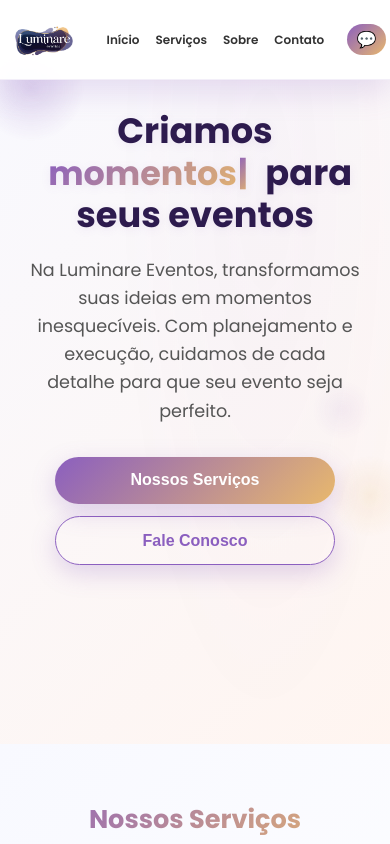
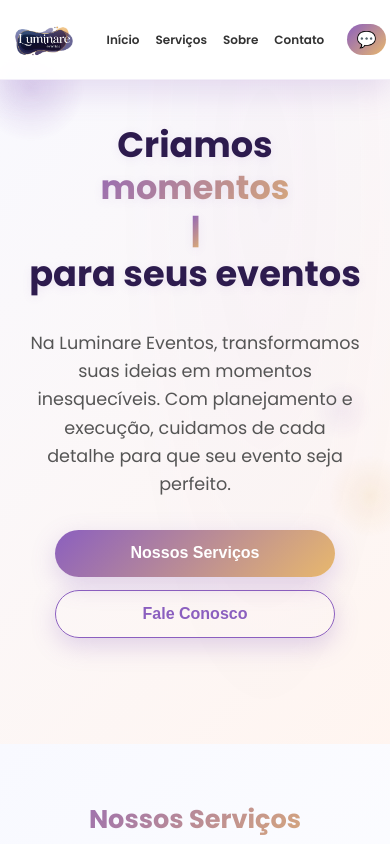
Before and after one commit to Gugalzg/Luminare-Eventos, a React (Create React App) app: page / in a window 390 px wide. Shown: the top 844 px of the page. Built offline with nearby package versions, Linux system fonts and the light colour scheme.

Commit message:
style: separado a escrita do Hero(TypewriterText) em duas linhas

```diff
--- a/src/components/Hero/Hero.css
+++ b/src/components/Hero/Hero.css
@@ -86,8 +86,10 @@
 
 /* Ajuste para o typewriter dentro do h1 */
 .hero h1 .typewriter-text {
-  display: inline-block;
+  display: flex;
   vertical-align: baseline;
+  align-items: center;
+  justify-content: center;
 }
 
 .hero p {
@@ -258,7 +260,7 @@
   .hero {
     flex-direction: column;
     text-align: center;
-    padding: 90px 4% 4rem 4%; /* MOBILE 100%: volta ao original (era 72px 3.2%) */
+    padding: 90px 4% 4rem 4%;
     min-height: 100vh;
     justify-content: center;
     align-items: center;
@@ -267,25 +269,30 @@
   .hero-content {
     max-width: 100%;
     margin-bottom: 0;
-    padding: 0 1rem; /* MOBILE 100%: volta ao original (era 0.8rem) */
+    padding: 0 1rem;
     margin-top: 30px;
   }
 
   .hero h1 {
-    font-size: 2.8rem; /* MOBILE 100%: volta ao original (era 2.24rem) */
+    font-size: 2.8rem;
     line-height: 1.3;
-    margin-bottom: 1.5rem; /* MOBILE 100%: volta ao original (era 1.2rem) */
+    margin-bottom: 1.5rem;
     font-weight: 800;
     text-shadow: 0 2px 10px rgba(139, 95, 191, 0.1);
+    /* Definir altura mínima para evitar mudanças de layout - aumentada para duas linhas */
+    min-height: 240px;
+    display: flex;
+    flex-direction: column;
+    align-items: center;
+    justify-content: center;
   }
 
   /* Ajuste para typewriter no mobile */
   .hero h1 .typewriter-text {
-    display: inline-block;
-    min-width: 220px; /* ajuste para o maior texto do seu array */
-    min-height: 1.2em;
-    text-align: center;
+    display: flex;
     transition: none;
+    align-items: center;
+    justify-content: center;
   }
 
   .hero p {
@@ -384,23 +391,25 @@
 /* Para telas muito pequenas - MOBILE 100% */
 @media (max-width: 480px) {
   .hero {
-    padding: 80px 3% 3rem 3%; /* MOBILE 100%: volta ao original (era 64px 2.4%) */
+    padding: 80px 3% 3rem 3%;
     min-height: 90vh;
   }
 
   .hero-content {
-    padding: 0 0.5rem; /* MOBILE 100%: volta ao original (era 0.4rem) */
+    padding: 0 0.5rem;
   }
 
   .hero h1 {
-    font-size: 2.2rem; /* MOBILE 100%: volta ao original (era 1.76rem) */
+    font-size: 2.2rem;
     line-height: 1.2;
-    margin-bottom: 1.2rem; /* MOBILE 100%: volta ao original (era 0.96rem) */
+    margin-bottom: 1.2rem;
+    /* Ajustar altura mínima para telas menores - aumentada para duas linhas */
+    min-height: 200px;
   }
 
   /* Typewriter mais compacto em telas pequenas - MOBILE 100% */
   .hero h1 .typewriter-text {
-    font-size: 0.95em; /* MOBILE 100%: volta ao original (era 0.76em) */
+    font-size: 0.95em;
     line-height: 1.2;
   }
 
@@ -461,27 +470,17 @@
 /* Para telas extremamente pequenas - MOBILE 100% */
 @media (max-width: 350px) {
   .hero {
-    padding: 70px 2% 2rem 2%; /* MOBILE 100%: volta ao original (era 56px 1.6%) */
+    padding: 70px 2% 2rem 2%;
   }
 
   .hero h1 {
-    font-size: 1.9rem; /* MOBILE 100%: volta ao original (era 1.52rem) */
+    font-size: 1.9rem;
+    /* Altura mínima ainda menor para telas muito pequenas - aumentada para duas linhas */
+    min-height: 180px;
   }
 
   .hero h1 .typewriter-text {
-    font-size: 0.9em; /* MOBILE 100%: volta ao original (era 0.72em) */
-  }
-
-  .hero p {
-    font-size: 1rem; /* MOBILE 100%: volta ao original (era 0.8rem) */
-    margin-bottom: 1.5rem; /* MOBILE 100%: volta ao original (era 1.2rem) */
-  }
-
-  .primary-btn,
-  .secondary-btn {
-    padding: 0.8rem 1.5rem; /* MOBILE 100%: volta ao original (era 0.64rem 1.2rem) */
-    font-size: 0.95rem; /* MOBILE 100%: volta ao original (era 0.76rem) */
-    width: 90%; /* MOBILE 100%: volta ao original (era 72%) */
+    font-size: 0.9em;
   }
 }
 
--- a/src/components/Hero/TypewriterText.css
+++ b/src/components/Hero/TypewriterText.css
@@ -1,6 +1,31 @@
 .typewriter-text {
   display: inline-block;
   position: relative;
+  /* Definir largura mínima para evitar mudanças de layout */
+  min-width: 320px;
+  text-align: left; /* Mudança: alinhamento à esquerda para desktop */
+  /* Altura fixa para duas linhas */
+  min-height: 2.5em;
+  display: flex;
+  align-items: flex-start; /* Mudança: alinhamento à esquerda para desktop */
+  justify-content: flex-start; /* Mudança: justificação à esquerda para desktop */
+}
+
+.typewriter-lines {
+  display: flex;
+  flex-direction: column;
+  align-items: flex-start; /* Mudança: alinhamento à esquerda para desktop */
+  justify-content: flex-start; /* Mudança: justificação à esquerda para desktop */
+  line-height: 1.2;
+  width: 100%;
+}
+
+.typewriter-line {
+  display: flex;
+  align-items: center;
+  justify-content: flex-start; /* Mudança: justificação à esquerda para desktop */
+  min-height: 1.2em;
+  width: 100%;
 }
 
 .cursor {
@@ -29,17 +54,34 @@
   -webkit-text-fill-color: transparent;
   background-clip: text;
   font-weight: 700;
+  /* Garantir que o texto não quebre */
+  white-space: nowrap;
 }
 
 /* Responsividade */
 @media (max-width: 768px) {
   .typewriter-text {
-    display: inline-block;
+    /* Ajustar largura mínima para mobile */
+    min-width: 320px;
+    width: 320px;
+    /* Altura um pouco maior para mobile */
+    min-height: 2.8em;
+    /* Voltar ao centro no mobile */
     text-align: center;
+    align-items: center;
+    justify-content: center;
   }
 
-  .typewriter-highlight {
-    display: inline-block;
+  .typewriter-lines {
+    /* Voltar ao centro no mobile */
+    align-items: center;
+    justify-content: center;
+    gap: 0.1em;
+  }
+
+  .typewriter-line {
+    /* Voltar ao centro no mobile */
+    justify-content: center;
   }
 
   .cursor {
@@ -48,7 +90,14 @@
 }
 
 @media (max-width: 480px) {
-  .typewriter-highlight {
+  .typewriter-text {
+    /* Reduzir um pouco para telas menores mas manter fixo */
+    min-width: 280px;
+    width: 280px;
+    min-height: 2.6em;
+  }
+
+  .typewriter-line {
     font-size: inherit;
     line-height: inherit;
   }
@@ -57,3 +106,12 @@
     font-size: inherit;
   }
 }
+
+@media (max-width: 350px) {
+  .typewriter-text {
+    /* Para telas muito pequenas */
+    min-width: 240px;
+    width: 240px;
+    min-height: 2.4em;
+  }
+}
--- a/src/components/Hero/TypewriterText.jsx
+++ b/src/components/Hero/TypewriterText.jsx
@@ -37,10 +37,40 @@ function TypewriterText({ texts, speed = 120, pauseTime = 2000 }) {
     return () => clearTimeout(timeout);
   }, [currentText, isDeleting, currentTextIndex, texts, speed, isPaused, pauseTime]);
 
+  // Função para dividir o texto em duas linhas
+  const formatText = (text) => {
+    const words = text.split(' ');
+    if (words.length >= 2) {
+      return {
+        firstLine: words[0],
+        secondLine: words.slice(1).join(' ')
+      };
+    }
+    return {
+      firstLine: text,
+      secondLine: ''
+    };
+  };
+
+  const { firstLine, secondLine } = formatText(currentText);
+
+  // Determinar onde colocar o cursor
+  const firstLineComplete = currentText.includes(' ');
+  const showCursorOnSecondLine = firstLineComplete && secondLine.length > 0;
+
   return (
     <span className="typewriter-text">
-      <span className="typewriter-highlight">{currentText}</span>
-      <span className="cursor">|</span>
+      <span className="typewriter-lines">
+        <span className="typewriter-line typewriter-highlight">
+          {firstLine}
+          {!firstLineComplete && <span className="cursor">|</span>}
+        </span>
+        <span className="typewriter-line typewriter-highlight">
+          {secondLine}
+          {showCursorOnSecondLine && <span className="cursor">|</span>}
+          {!showCursorOnSecondLine && firstLineComplete && currentText.endsWith(' ') && <span className="cursor">|</span>}
+        </span>
+      </span>
     </span>
   );
 }
```
